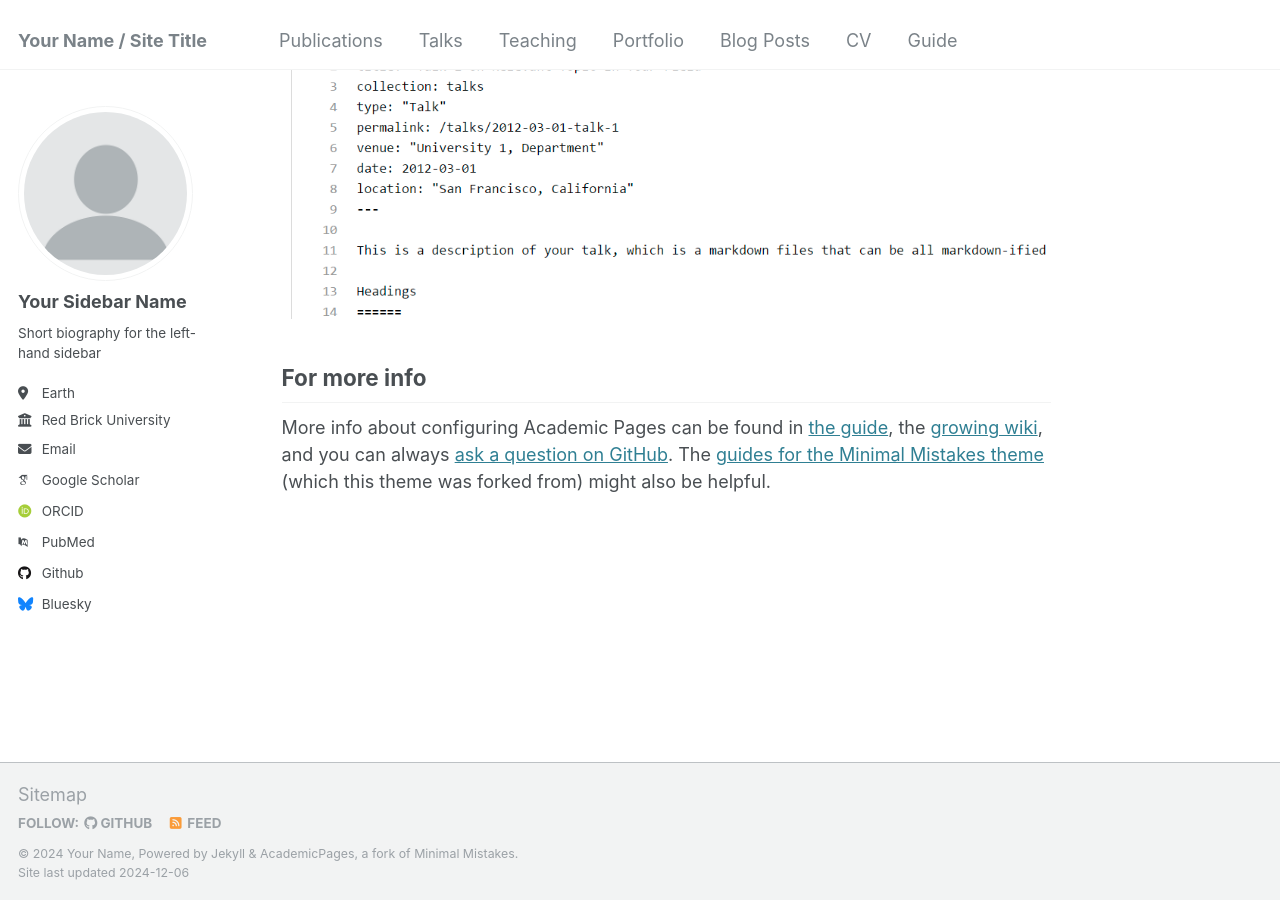
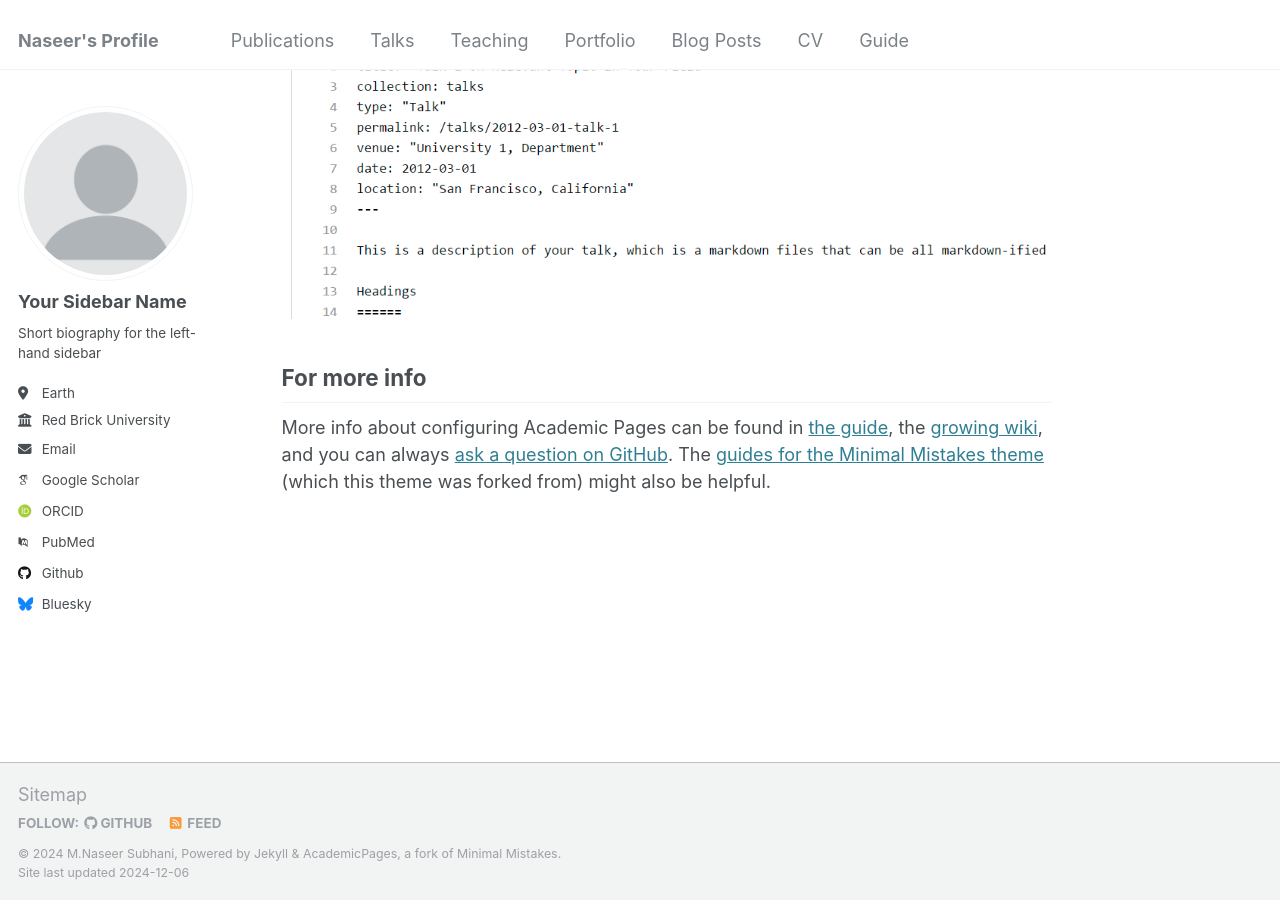
Before and after one commit to MNaseerSubhani/mnaseer.githu.io, a Jekyll site: the page built from _pages/about.md, in a window 1280 px wide and 900 px high, scrolled down 2643 px. Built offline with Jekyll 4.4.1, drawn with Linux system fonts in a browser that asks for light colours; some web fonts are replaced.

Commit message:
Update _config.yml

```diff
--- a/_config.yml
+++ b/_config.yml
@@ -8,9 +8,9 @@
 
 # Basic Site Settings
 locale                   : "en-US"
-title                    : "Your Name / Site Title"
+title                    : "Naseer's Profile"
 title_separator          : "-"
-name                     : &name "Your Name"
+name                     : &name "M.Naseer Subhani"
 description              : &description "personal description"
 url                      : https://mnaseersubhani.github.io # the base hostname & protocol for your site e.g. "https://[your GitHub username].github.io"
 baseurl                  : "" # the subpath of your site, e.g. "/blog"
```
